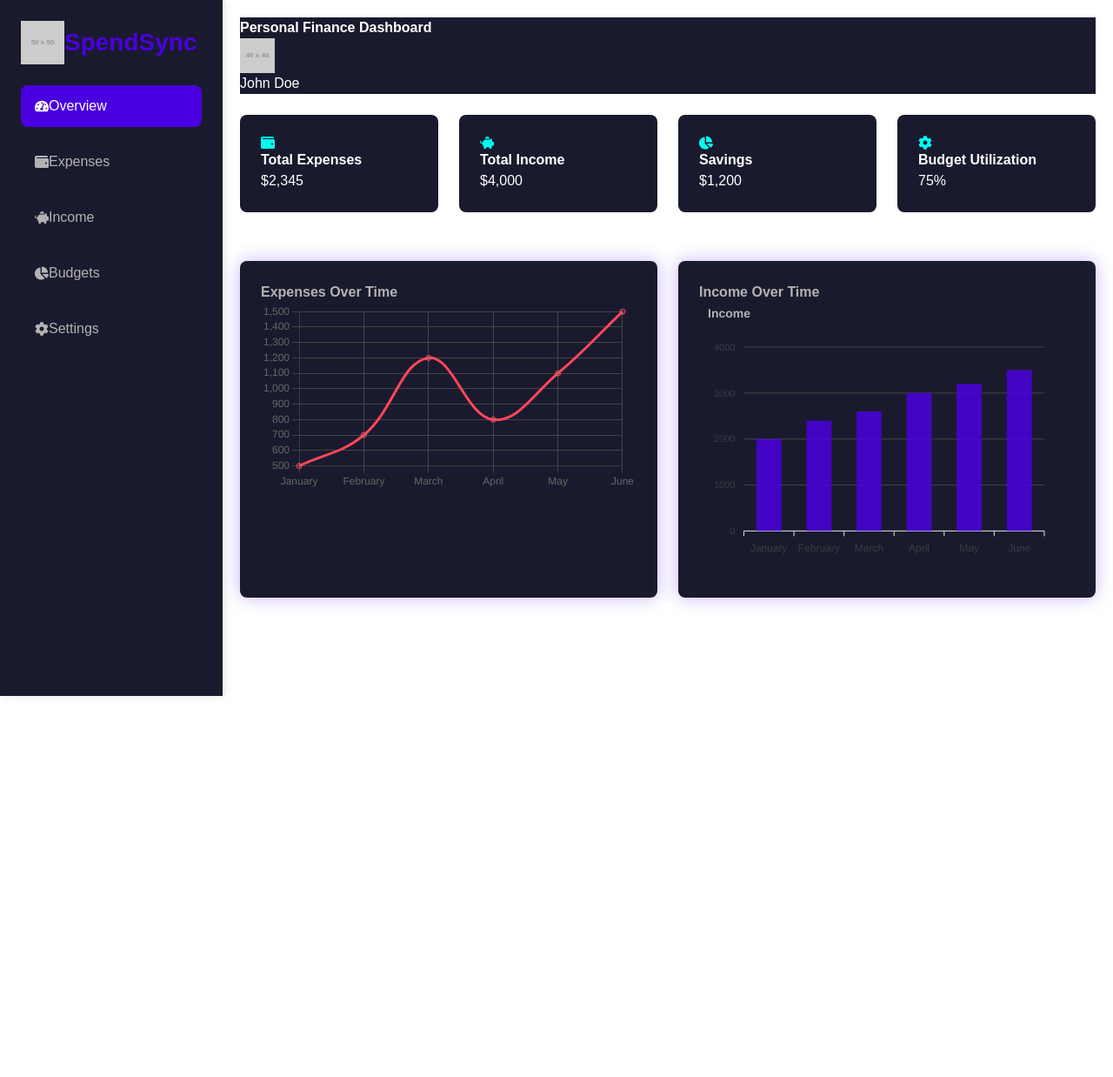
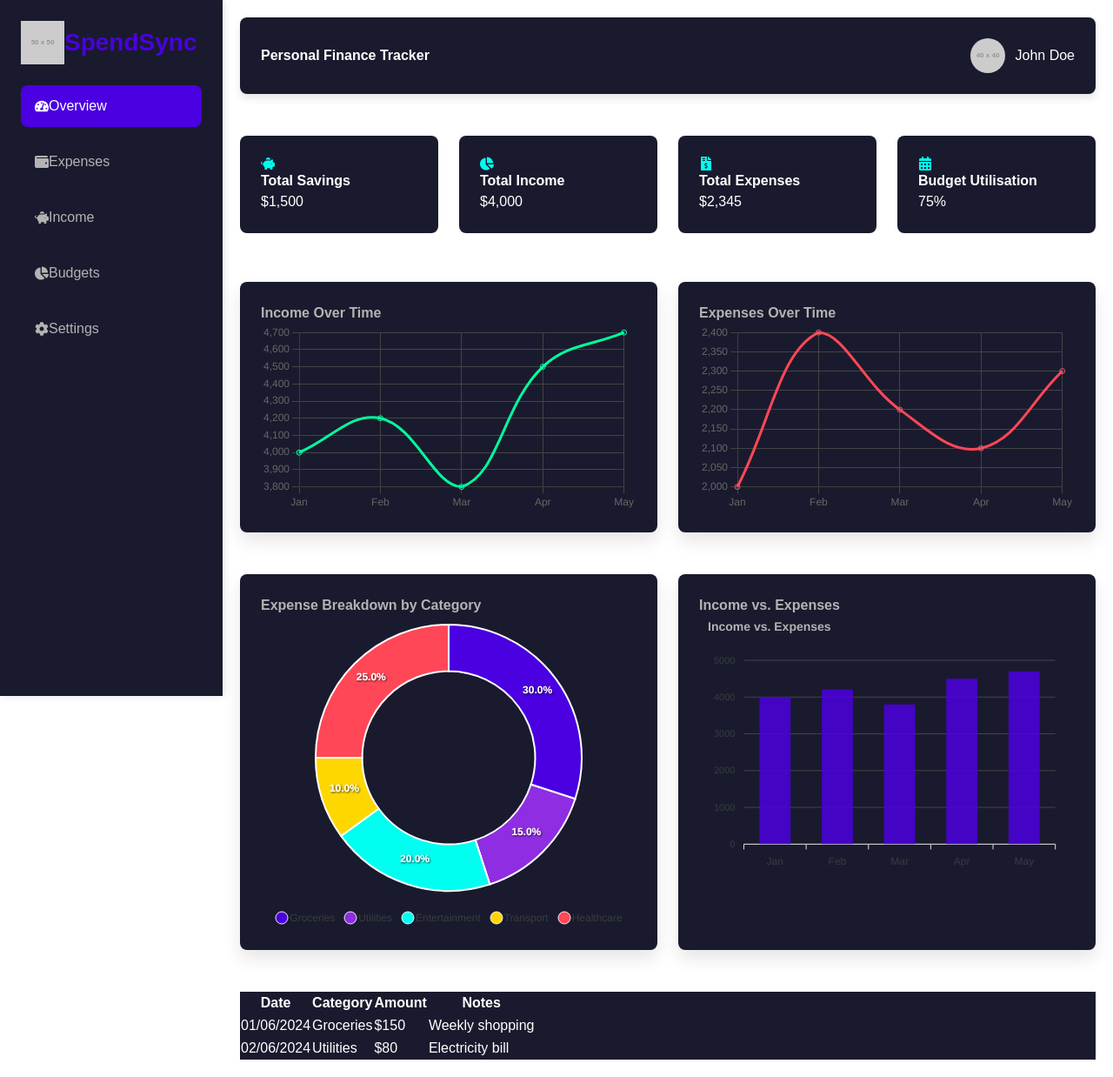
Before and after one commit to KevST14/SpendSync, a Next.js app: page / in a window 1280 px wide. Shown: the whole page at 87% size. Before the commit the page ends 800 px from the top, so only its background shows below. Built offline with nearby package versions, Linux system fonts and the light colour scheme.

Commit message:
implement new visuals for finance breakdown in dashboard page

```diff
--- /dev/null
+++ b/src/app/components/PieChart.js
@@ -0,0 +1,34 @@
+// src/app/components/PieChart.js
+"use client";
+
+import React from 'react';
+import dynamic from 'next/dynamic';
+
+// Dynamically import ApexCharts with server-side rendering disabled
+const Chart = dynamic(() => import('react-apexcharts'), { ssr: false });
+
+const PieChart = ({ categories, dataValues }) => {
+  const options = {
+    labels: categories,
+    chart: {
+      type: 'donut',
+    },
+    legend: {
+      position: 'bottom',
+    },
+    dataLabels: {
+      enabled: true,
+    },
+    colors: ['#4a00e0', '#8e2de2', '#00fff0', '#ffd700', '#ff4757'],
+  };
+
+  const series = dataValues;
+
+  return (
+    <div className="pie-chart">
+      <Chart options={options} series={series} type="donut" width="100%" />
+    </div>
+  );
+};
+
+export default PieChart;
--- a/src/app/page.js
+++ b/src/app/page.js
@@ -1,74 +1,104 @@
-// app/page.js
+// src/app/page.js
+"use client";
+
+import dynamic from 'next/dynamic';
 import Sidebar from './components/Sidebar';
-import LineChart from './components/LineChart';
-import BarChart from './components/BarChart';
-import { FaWallet, FaPiggyBank, FaChartPie, FaCog } from 'react-icons/fa';
+import { FaPiggyBank, FaChartPie, FaFileInvoiceDollar, FaCalendarAlt } from 'react-icons/fa';
+
+const LineChart = dynamic(() => import('./components/LineChart'), { ssr: false });
+const BarChart = dynamic(() => import('./components/BarChart'), { ssr: false });
+const PieChart = dynamic(() => import('./components/PieChart'), { ssr: false });
 
 export default function DashboardPage() {
-  // Sample data
-  const expenseLabels = ['January', 'February', 'March', 'April', 'May', 'June'];
-  const expenseData = [500, 700, 1200, 800, 1100, 1500];
-  const incomeLabels = ['January', 'February', 'March', 'April', 'May', 'June'];
-  const incomeData = [2000, 2400, 2600, 3000, 3200, 3500];
+  const categories = ["Groceries", "Utilities", "Entertainment", "Transport", "Healthcare"];
+  const categoryExpenses = [300, 150, 200, 100, 250];
 
   return (
-    <div className="dashboard flex min-h-screen">
+    <div className="dashboard flex">
       <Sidebar />
       <main className="main-content flex-1 p-6">
-        <header className="flex justify-between items-center mb-6 p-4 bg-surface rounded-lg shadow-lg">
-          <h1 className="text-2xl font-bold">Personal Finance Dashboard</h1>
+        <header className="header mb-6 p-4 bg-surface rounded-lg shadow-lg flex justify-between items-center">
+          <h1 className="text-2xl font-bold">Personal Finance Tracker</h1>
           <div className="user-info flex items-center">
             <img src="https://via.placeholder.com/40" alt="User Avatar" className="avatar rounded-full mr-3" />
             <span>John Doe</span>
           </div>
         </header>
 
-        {/* Financial Overview Section */}
-        <section className="financial-overview">
-          <h2 className="text-xl font-bold mb-6">Dashboard Overview</h2>
-          <div className="stats-grid grid grid-cols-1 md:grid-cols-2 lg:grid-cols-4 gap-6 mb-12">
-            <div className="stat-card glow pulse bg-surface p-6 rounded-lg shadow-md">
-              <FaWallet className="text-2xl text-accent mb-2" />
-              <div className="stat-info">
+        {/* Dashboard Overview */}
+        <h2 className="text-xl font-bold mb-4">Dashboard Overview</h2>
+        <div className="stats-grid grid grid-cols-1 md:grid-cols-2 lg:grid-cols-4 gap-6 mb-8">
+          <div className="stat-card bg-surface p-6 rounded-lg shadow-md glow pulse">
+            <FaPiggyBank className="text-2xl text-accent mb-2" />
+            <h3>Total Savings</h3>
+            <p className="text-3xl font-bold">$1,500</p>
+          </div>
+          <div className="stat-card bg-surface p-6 rounded-lg shadow-md glow pulse">
+            <FaChartPie className="text-2xl text-accent mb-2" />
+            <h3>Total Income</h3>
+            <p className="text-3xl font-bold">$4,000</p>
+          </div>
+          <div className="stat-card bg-surface p-6 rounded-lg shadow-md glow pulse">
+            <FaFileInvoiceDollar className="text-2xl text-accent mb-2" />
             <h3>Total Expenses</h3>
-                <p>$2,345</p>
+            <p className="text-3xl font-bold">$2,345</p>
           </div>
-            </div>
-            <div className="stat-card glow pulse bg-surface p-6 rounded-lg shadow-md">
-              <FaPiggyBank className="text-2xl text-accent mb-2" />
-              <div className="stat-info">
-                <h3>Total Income</h3>
-                <p>$4,000</p>
-              </div>
-            </div>
-            <div className="stat-card glow pulse bg-surface p-6 rounded-lg shadow-md">
-              <FaChartPie className="text-2xl text-accent mb-2" />
-              <div className="stat-info">
-                <h3>Savings</h3>
-                <p>$1,200</p>
-              </div>
-            </div>
-            <div className="stat-card glow pulse bg-surface p-6 rounded-lg shadow-md">
-              <FaCog className="text-2xl text-accent mb-2" />
-              <div className="stat-info">
-                <h3>Budget Utilization</h3>
-                <p>75%</p>
-              </div>
+          <div className="stat-card bg-surface p-6 rounded-lg shadow-md glow pulse">
+            <FaCalendarAlt className="text-2xl text-accent mb-2" />
+            <h3>Budget Utilisation</h3>
+            <p className="text-3xl font-bold">75%</p>
           </div>
         </div>
 
-          {/* Charts Section */}
-          <div className="charts-container grid grid-cols-1 md:grid-cols-2 gap-6">
-            <div className="chart-card glow bg-surface p-6 rounded-lg shadow-md">
+        {/* Financial Charts Section */}
+        <div className="charts-container grid grid-cols-1 md:grid-cols-2 gap-6 mb-8">
+          <div className="chart-card bg-surface p-6 rounded-lg shadow-md">
+            <h3 className="text-secondary mb-3">Income Over Time</h3>
+            <LineChart title="Income" labels={["Jan", "Feb", "Mar", "Apr", "May"]} dataValues={[4000, 4200, 3800, 4500, 4700]} borderColor="#00ff9d" />
+          </div>
+          <div className="chart-card bg-surface p-6 rounded-lg shadow-md">
             <h3 className="text-secondary mb-3">Expenses Over Time</h3>
-              <LineChart title="Expenses" labels={expenseLabels} dataValues={expenseData} borderColor="#FF4757" />
+            <LineChart title="Expenses" labels={["Jan", "Feb", "Mar", "Apr", "May"]} dataValues={[2000, 2400, 2200, 2100, 2300]} borderColor="#ff4757" />
           </div>
-            <div className="chart-card glow bg-surface p-6 rounded-lg shadow-md">
-              <h3 className="text-secondary mb-3">Income Over Time</h3>
-              <BarChart title="Income" categories={incomeLabels} dataValues={incomeData} />
+          <div className="chart-card bg-surface p-6 rounded-lg shadow-md">
+            <h3 className="text-secondary mb-3">Expense Breakdown by Category</h3>
+            <PieChart categories={categories} dataValues={categoryExpenses} />
+          </div>
+          <div className="chart-card bg-surface p-6 rounded-lg shadow-md">
+            <h3 className="text-secondary mb-3">Income vs. Expenses</h3>
+            <BarChart title="Income vs. Expenses" categories={["Jan", "Feb", "Mar", "Apr", "May"]} dataValues={[4000, 4200, 3800, 4500, 4700]} />
           </div>
         </div>
-        </section>
+
+        {/* Recent Transactions Section */}
+        <h2 className="text-xl font-bold mb-4">Recent Transactions</h2>
+        <div className="bg-surface p-6 rounded-lg shadow-md">
+          <table className="w-full text-left">
+            <thead>
+              <tr>
+                <th className="p-2 border-b border-secondary">Date</th>
+                <th className="p-2 border-b border-secondary">Category</th>
+                <th className="p-2 border-b border-secondary">Amount</th>
+                <th className="p-2 border-b border-secondary">Notes</th>
+              </tr>
+            </thead>
+            <tbody>
+              <tr>
+                <td className="p-2 border-b border-secondary">01/06/2024</td>
+                <td className="p-2 border-b border-secondary">Groceries</td>
+                <td className="p-2 border-b border-secondary">$150</td>
+                <td className="p-2 border-b border-secondary">Weekly shopping</td>
+              </tr>
+              <tr>
+                <td className="p-2 border-b border-secondary">02/06/2024</td>
+                <td className="p-2 border-b border-secondary">Utilities</td>
+                <td className="p-2 border-b border-secondary">$80</td>
+                <td className="p-2 border-b border-secondary">Electricity bill</td>
+              </tr>
+              {/* Add more transactions here */}
+            </tbody>
+          </table>
+        </div>
       </main>
     </div>
   );
```
Lines whose indentation alone changed are shown as unchanged.
